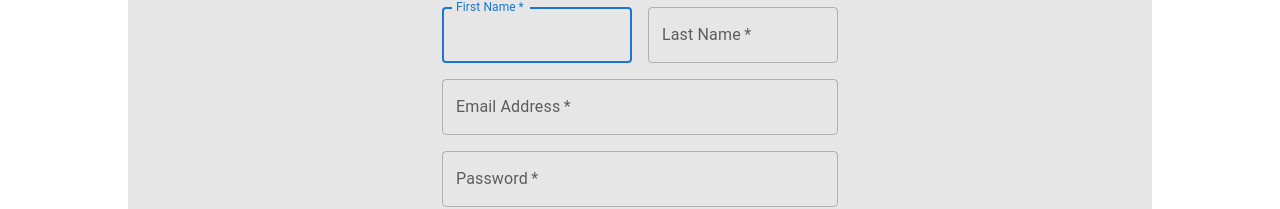
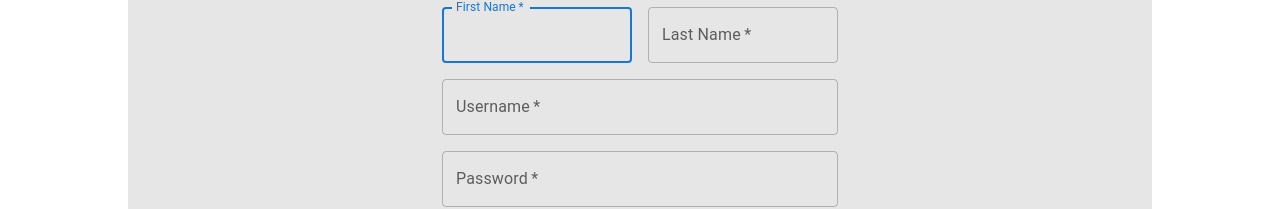
Before and after one commit to dtung8068/Top-5-Lister-Final-Project, a React (Create React App) app in the folder client/: page /register in a window 1280 px wide. Shown: the part 273-482 px from the top of the page. Built offline with nearby package versions, Linux system fonts and the light colour scheme; no server answers.

Commit message:
Converted Email to Username.

```diff
--- a/client/src/components/LoginScreen.js
+++ b/client/src/components/LoginScreen.js
@@ -27,7 +27,7 @@ export default function SignInSide() {
     event.preventDefault();
     const formData = new FormData(event.currentTarget);
     auth.loginUser({
-        email: formData.get('username'),
+        username: formData.get('username'),
         password: formData.get('password'),
     }, store);
 };
--- a/client/src/components/RegisterScreen.js
+++ b/client/src/components/RegisterScreen.js
@@ -22,7 +22,7 @@ export default function RegisterScreen() {
         auth.registerUser({
             firstName: formData.get('firstName'),
             lastName: formData.get('lastName'),
-            email: formData.get('email'),
+            username: formData.get('username'),
             password: formData.get('password'),
             passwordVerify: formData.get('passwordVerify')
         }, store);
@@ -72,10 +72,10 @@ export default function RegisterScreen() {
                                 <TextField
                                     required
                                     fullWidth
-                                    id="email"
-                                    label="Email Address"
-                                    name="email"
-                                    autoComplete="email"
+                                    id="username"
+                                    label="Username"
+                                    name="username"
+                                    autoComplete="username"
                                 />
                             </Grid>
                             <Grid item xs={12}>
--- a/client/src/components/SplashScreen.js
+++ b/client/src/components/SplashScreen.js
@@ -3,8 +3,9 @@ import Button from '@mui/material/Button';
 import { Link } from 'react-router-dom'
 import Copyright from './Copyright'
 
-
-
+function handleGuest() {
+    console.log("Guest");
+}
 export default function SplashScreen() {
     return (
         <div id="splash-screen">
@@ -31,7 +32,7 @@ export default function SplashScreen() {
                     fontSize: "18px",
                     margin: "18px"
                 }} component={Link} to = "/login"> Login </Button>
-                <Button style = {{
+                <Button onClick = {handleGuest} style = {{
                     borderRadius: 35,
                     color: "black",
                     backgroundColor: "#abdba0",
```
Also changed, not shown: 2 other files (tests, documents, lock files or other folders).
